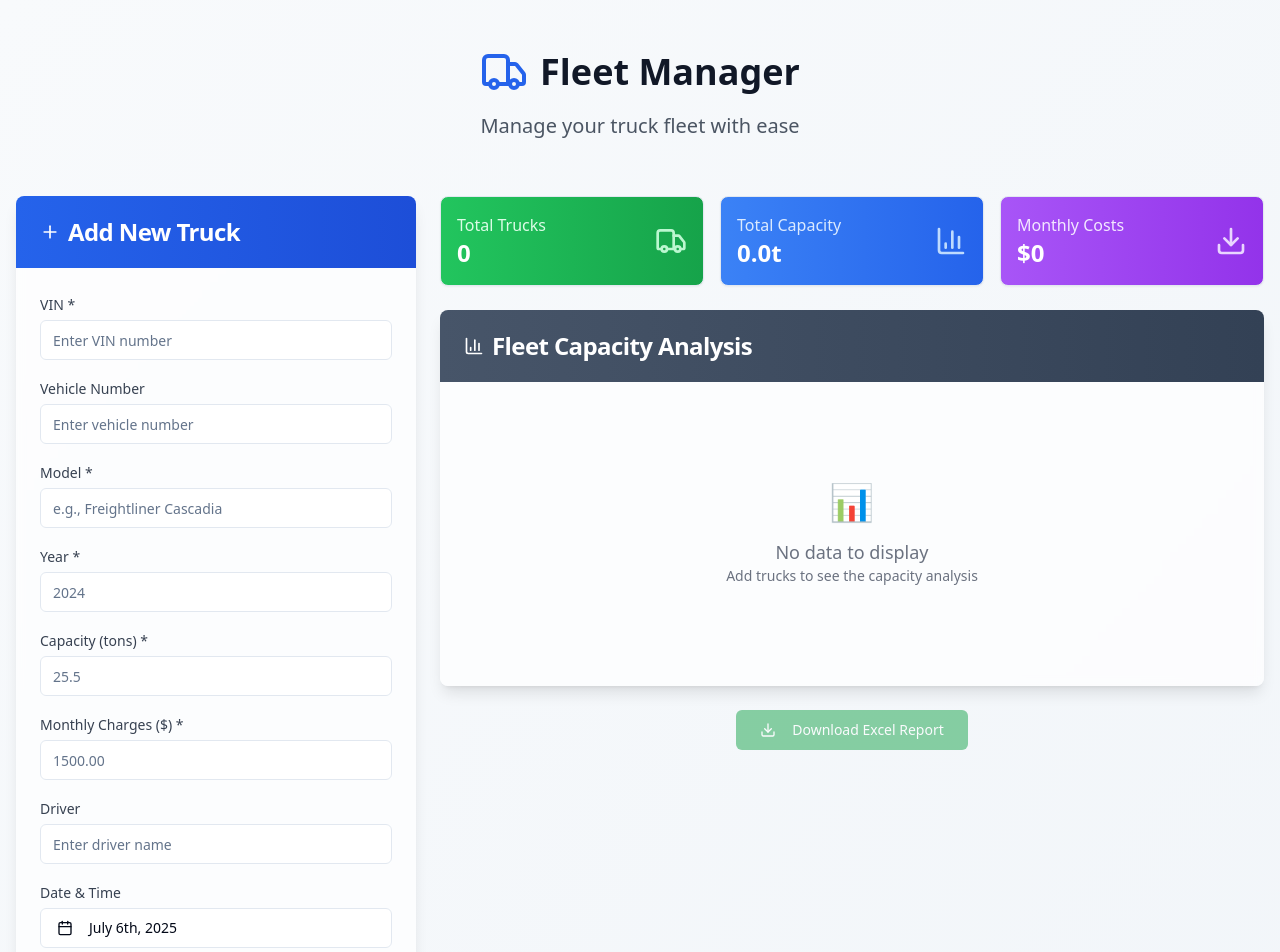
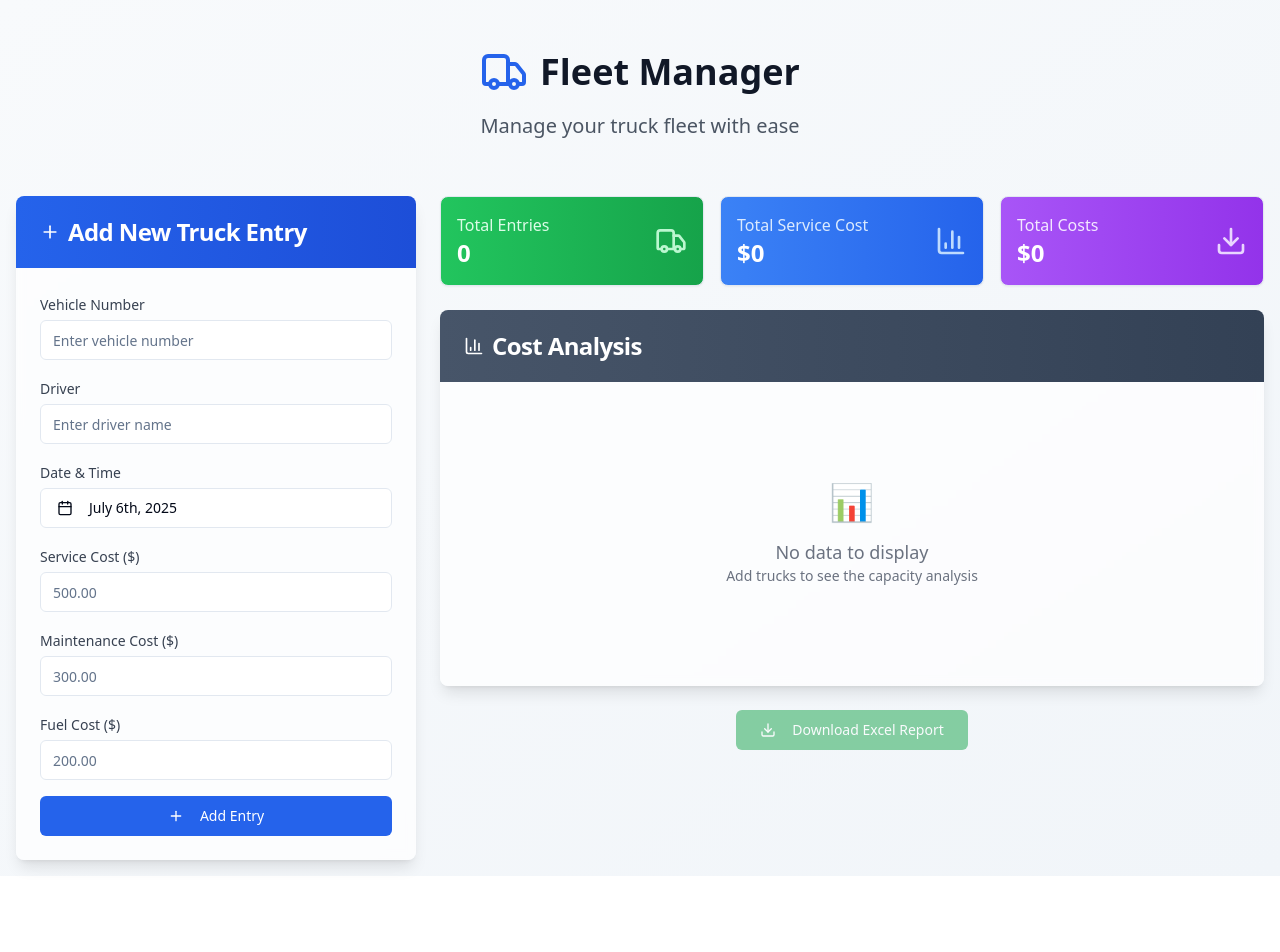
Before and after one commit to ananthu0602/logistics-fleet-manager-app, a React (Vite) app: page / in a window 1280 px wide. Shown: the top 952 px of the page. After the commit the page ends 876 px from the top, so only its background shows below. Built offline with nearby package versions, Linux system fonts and the light colour scheme.

Commit message:
Remove optional truck details fields
Removes the Vehicle Number, Driver, Datetime, Service Cost, Maintenance Cost, and Fuel Cost fields from the form.

```diff
--- a/src/components/TruckTable.tsx
+++ b/src/components/TruckTable.tsx
@@ -1,22 +1,15 @@
 
 import React from 'react';
 import { Table, TableBody, TableCell, TableHead, TableHeader, TableRow } from '@/components/ui/table';
-import { Badge } from '@/components/ui/badge';
 
 interface TruckData {
   id: string;
-  vin: string;
   vehicleNumber?: string;
-  model: string;
-  year: number;
-  capacity: number;
-  charges: number;
   driver?: string;
   datetime: string;
   serviceCost?: number;
   maintenanceCost?: number;
   fuelCost?: number;
-  notes: string;
   dateAdded: string;
 }
 
@@ -25,60 +18,25 @@ interface TruckTableProps {
 }
 
 const TruckTable: React.FC<TruckTableProps> = ({ trucks }) => {
-  const getCapacityBadgeColor = (capacity: number) => {
-    if (capacity < 15) return 'bg-green-100 text-green-800';
-    if (capacity < 25) return 'bg-yellow-100 text-yellow-800';
-    return 'bg-red-100 text-red-800';
-  };
-
-  const getYearBadgeColor = (year: number) => {
-    const currentYear = new Date().getFullYear();
-    const age = currentYear - year;
-    if (age <= 3) return 'bg-green-100 text-green-800';
-    if (age <= 7) return 'bg-yellow-100 text-yellow-800';
-    return 'bg-red-100 text-red-800';
-  };
-
   return (
     <div className="overflow-x-auto">
       <Table>
         <TableHeader>
           <TableRow className="bg-gray-50">
-            <TableHead className="font-semibold text-gray-700">VIN</TableHead>
             <TableHead className="font-semibold text-gray-700">Vehicle #</TableHead>
-            <TableHead className="font-semibold text-gray-700">Model</TableHead>
-            <TableHead className="font-semibold text-gray-700">Year</TableHead>
-            <TableHead className="font-semibold text-gray-700">Capacity</TableHead>
             <TableHead className="font-semibold text-gray-700">Driver</TableHead>
             <TableHead className="font-semibold text-gray-700">Date/Time</TableHead>
             <TableHead className="font-semibold text-gray-700">Service Cost</TableHead>
             <TableHead className="font-semibold text-gray-700">Maintenance</TableHead>
             <TableHead className="font-semibold text-gray-700">Fuel Cost</TableHead>
-            <TableHead className="font-semibold text-gray-700">Monthly Charges</TableHead>
-            <TableHead className="font-semibold text-gray-700">Notes</TableHead>
+            <TableHead className="font-semibold text-gray-700">Total Cost</TableHead>
           </TableRow>
         </TableHeader>
         <TableBody>
           {trucks.map((truck) => (
             <TableRow key={truck.id} className="hover:bg-gray-50 transition-colors">
-              <TableCell className="font-mono text-sm bg-gray-100 rounded px-2 py-1 max-w-[120px] truncate">
-                {truck.vin}
-              </TableCell>
               <TableCell className="font-medium text-gray-900">
                 {truck.vehicleNumber || '-'}
-              </TableCell>
-              <TableCell className="font-medium text-gray-900">
-                {truck.model}
-              </TableCell>
-              <TableCell>
-                <Badge className={getYearBadgeColor(truck.year)}>
-                  {truck.year}
-                </Badge>
-              </TableCell>
-              <TableCell>
-                <Badge className={getCapacityBadgeColor(truck.capacity)}>
-                  {truck.capacity}t
-                </Badge>
               </TableCell>
               <TableCell className="text-gray-700">
                 {truck.driver || '-'}
@@ -96,10 +54,7 @@ const TruckTable: React.FC<TruckTableProps> = ({ trucks }) => {
                 {truck.fuelCost ? `$${truck.fuelCost.toLocaleString()}` : '-'}
               </TableCell>
               <TableCell className="font-medium text-green-600">
-                ${truck.charges.toLocaleString()}
-              </TableCell>
-              <TableCell className="max-w-[150px] truncate text-gray-600">
-                {truck.notes || 'No notes'}
+                ${((truck.serviceCost || 0) + (truck.maintenanceCost || 0) + (truck.fuelCost || 0)).toLocaleString()}
               </TableCell>
             </TableRow>
           ))}
--- a/src/pages/Index.tsx
+++ b/src/pages/Index.tsx
@@ -16,35 +16,23 @@ import TruckTable from '@/components/TruckTable';
 
 interface TruckData {
   id: string;
-  vin: string;
   vehicleNumber?: string;
-  model: string;
-  year: number;
-  capacity: number;
-  charges: number;
   driver?: string;
   datetime: string;
   serviceCost?: number;
   maintenanceCost?: number;
   fuelCost?: number;
-  notes: string;
   dateAdded: string;
 }
 
 const Index = () => {
   const [trucks, setTrucks] = useState<TruckData[]>([]);
   const [formData, setFormData] = useState({
-    vin: '',
     vehicleNumber: '',
-    model: '',
-    year: '',
-    capacity: '',
-    charges: '',
     driver: '',
     serviceCost: '',
     maintenanceCost: '',
-    fuelCost: '',
-    notes: ''
+    fuelCost: ''
   });
   const [selectedDate, setSelectedDate] = useState<Date>(new Date());
   const [isLoading, setIsLoading] = useState(false);
@@ -70,34 +58,8 @@ const Index = () => {
     }));
   };
 
-  const validateForm = () => {
-    if (!formData.vin.trim()) {
-      toast({ title: "Error", description: "VIN is required", variant: "destructive" });
-      return false;
-    }
-    if (!formData.model.trim()) {
-      toast({ title: "Error", description: "Model is required", variant: "destructive" });
-      return false;
-    }
-    if (!formData.year || parseInt(formData.year) < 1900 || parseInt(formData.year) > new Date().getFullYear() + 1) {
-      toast({ title: "Error", description: "Please enter a valid year", variant: "destructive" });
-      return false;
-    }
-    if (!formData.capacity || parseFloat(formData.capacity) <= 0) {
-      toast({ title: "Error", description: "Capacity must be greater than 0", variant: "destructive" });
-      return false;
-    }
-    if (!formData.charges || parseFloat(formData.charges) < 0) {
-      toast({ title: "Error", description: "Charges cannot be negative", variant: "destructive" });
-      return false;
-    }
-    return true;
-  };
-
   const handleSubmit = async (e: React.FormEvent) => {
     e.preventDefault();
-
-    if (!validateForm()) return;
 
     setIsLoading(true);
 
@@ -106,18 +68,12 @@ const Index = () => {
 
     const newTruck: TruckData = {
       id: Date.now().toString(),
-      vin: formData.vin,
       vehicleNumber: formData.vehicleNumber || undefined,
-      model: formData.model,
-      year: parseInt(formData.year),
-      capacity: parseFloat(formData.capacity),
-      charges: parseFloat(formData.charges),
       driver: formData.driver || undefined,
       datetime: selectedDate.toISOString(),
       serviceCost: formData.serviceCost ? parseFloat(formData.serviceCost) : undefined,
       maintenanceCost: formData.maintenanceCost ? parseFloat(formData.maintenanceCost) : undefined,
       fuelCost: formData.fuelCost ? parseFloat(formData.fuelCost) : undefined,
-      notes: formData.notes,
       dateAdded: new Date().toISOString()
     };
 
@@ -125,17 +81,11 @@ const Index = () => {
 
     // Reset form
     setFormData({
-      vin: '',
       vehicleNumber: '',
-      model: '',
-      year: '',
-      capacity: '',
-      charges: '',
       driver: '',
       serviceCost: '',
       maintenanceCost: '',
-      fuelCost: '',
-      notes: ''
+      fuelCost: ''
     });
     setSelectedDate(new Date());
 
@@ -149,23 +99,17 @@ const Index = () => {
       return;
     }
 
-    // Create CSV content with new fields
-    const headers = ['VIN', 'Vehicle Number', 'Model', 'Year', 'Capacity (tons)', 'Charges ($)', 'Driver', 'DateTime', 'Service Cost ($)', 'Maintenance Cost ($)', 'Fuel Cost ($)', 'Notes', 'Date Added'];
+    // Create CSV content
+    const headers = ['Vehicle Number', 'Driver', 'DateTime', 'Service Cost ($)', 'Maintenance Cost ($)', 'Fuel Cost ($)', 'Date Added'];
     const csvContent = [
       headers.join(','),
       ...trucks.map(truck => [
-        truck.vin,
         truck.vehicleNumber || '',
-        truck.model,
-        truck.year,
-        truck.capacity,
-        truck.charges,
         truck.driver || '',
         new Date(truck.datetime).toLocaleString(),
         truck.serviceCost || '',
         truck.maintenanceCost || '',
         truck.fuelCost || '',
-        `"${truck.notes.replace(/"/g, '""')}"`,
         new Date(truck.dateAdded).toLocaleDateString()
       ].join(','))
     ].join('\n');
@@ -202,24 +146,11 @@ const Index = () => {
               <CardHeader className="bg-gradient-to-r from-blue-600 to-blue-700 text-white rounded-t-lg">
                 <CardTitle className="flex items-center gap-2">
                   <Plus className="h-5 w-5" />
-                  Add New Truck
+                  Add New Truck Entry
                 </CardTitle>
               </CardHeader>
               <CardContent className="p-6">
                 <form onSubmit={handleSubmit} className="space-y-4">
-                  <div>
-                    <Label htmlFor="vin" className="text-sm font-medium text-gray-700">VIN *</Label>
-                    <Input
-                      id="vin"
-                      name="vin"
-                      value={formData.vin}
-                      onChange={handleInputChange}
-                      placeholder="Enter VIN number"
-                      className="mt-1"
-                      required
-                    />
-                  </div>
-
                   <div>
                     <Label htmlFor="vehicleNumber" className="text-sm font-medium text-gray-700">Vehicle Number</Label>
                     <Input
@@ -229,67 +160,6 @@ const Index = () => {
                       onChange={handleInputChange}
                       placeholder="Enter vehicle number"
                       className="mt-1"
-                    />
-                  </div>
-
-                  <div>
-                    <Label htmlFor="model" className="text-sm font-medium text-gray-700">Model *</Label>
-                    <Input
-                      id="model"
-                      name="model"
-                      value={formData.model}
-                      onChange={handleInputChange}
-                      placeholder="e.g., Freightliner Cascadia"
-                      className="mt-1"
-                      required
-                    />
-                  </div>
-
-                  <div>
-                    <Label htmlFor="year" className="text-sm font-medium text-gray-700">Year *</Label>
-                    <Input
-                      id="year"
-                      name="year"
-                      type="number"
-                      value={formData.year}
-                      onChange={handleInputChange}
-                      placeholder="2024"
-                      min="1900"
-                      max={new Date().getFullYear() + 1}
-                      className="mt-1"
-                      required
-                    />
-                  </div>
-
-                  <div>
-                    <Label htmlFor="capacity" className="text-sm font-medium text-gray-700">Capacity (tons) *</Label>
-                    <Input
-                      id="capacity"
-                      name="capacity"
-                      type="number"
-                      step="0.1"
-                      value={formData.capacity}
-                      onChange={handleInputChange}
-                      placeholder="25.5"
-                      min="0"
-                      className="mt-1"
-                      required
-                    />
-                  </div>
-
-                  <div>
-                    <Label htmlFor="charges" className="text-sm font-medium text-gray-700">Monthly Charges ($) *</Label>
-                    <Input
-                      id="charges"
-                      name="charges"
-                      type="number"
-                      step="0.01"
-                      value={formData.charges}
-                      onChange={handleInputChange}
-                      placeholder="1500.00"
-                      min="0"
-                      className="mt-1"
-                      required
                     />
                   </div>
 
@@ -377,19 +247,6 @@ const Index = () => {
                     />
                   </div>
 
-                  <div>
-                    <Label htmlFor="notes" className="text-sm font-medium text-gray-700">Notes</Label>
-                    <Textarea
-                      id="notes"
-                      name="notes"
-                      value={formData.notes}
-                      onChange={handleInputChange}
-                      placeholder="Additional notes about the truck..."
-                      className="mt-1"
-                      rows={3}
-                    />
-                  </div>
-
                   <Button
                     type="submit"
                     className="w-full bg-blue-600 hover:bg-blue-700 text-white font-medium py-2 px-4 rounded-md transition-colors"
@@ -398,12 +255,12 @@ const Index = () => {
                     {isLoading ? (
                       <div className="flex items-center gap-2">
                         <div className="animate-spin rounded-full h-4 w-4 border-b-2 border-white"></div>
-                        Adding Truck...
+                        Adding Entry...
                       </div>
                     ) : (
                       <>
                         <Plus className="h-4 w-4 mr-2" />
-                        Add Truck
+                        Add Entry
                       </>
                     )}
                   </Button>
@@ -420,7 +277,7 @@ const Index = () => {
                 <CardContent className="p-4">
                   <div className="flex items-center justify-between">
                     <div>
-                      <p className="text-green-100">Total Trucks</p>
+                      <p className="text-green-100">Total Entries</p>
                       <p className="text-2xl font-bold">{trucks.length}</p>
                     </div>
                     <Truck className="h-8 w-8 text-green-200" />
@@ -432,9 +289,9 @@ const Index = () => {
                 <CardContent className="p-4">
                   <div className="flex items-center justify-between">
                     <div>
-                      <p className="text-blue-100">Total Capacity</p>
+                      <p className="text-blue-100">Total Service Cost</p>
                       <p className="text-2xl font-bold">
-                        {trucks.reduce((sum, truck) => sum + truck.capacity, 0).toFixed(1)}t
+                        ${trucks.reduce((sum, truck) => sum + (truck.serviceCost || 0), 0).toLocaleString()}
                       </p>
                     </div>
                     <BarChart3 className="h-8 w-8 text-blue-200" />
@@ -446,9 +303,9 @@ const Index = () => {
                 <CardContent className="p-4">
                   <div className="flex items-center justify-between">
                     <div>
-                      <p className="text-purple-100">Monthly Costs</p>
+                      <p className="text-purple-100">Total Costs</p>
                       <p className="text-2xl font-bold">
-                        ${trucks.reduce((sum, truck) => sum + truck.charges, 0).toLocaleString()}
+                        ${trucks.reduce((sum, truck) => sum + (truck.serviceCost || 0) + (truck.maintenanceCost || 0) + (truck.fuelCost || 0), 0).toLocaleString()}
                       </p>
                     </div>
                     <Download className="h-8 w-8 text-purple-200" />
@@ -462,7 +319,7 @@ const Index = () => {
               <CardHeader className="bg-gradient-to-r from-slate-600 to-slate-700 text-white rounded-t-lg">
                 <CardTitle className="flex items-center gap-2">
                   <BarChart3 className="h-5 w-5" />
-                  Fleet Capacity Analysis
+                  Cost Analysis
                 </CardTitle>
               </CardHeader>
               <CardContent className="p-6">
```
